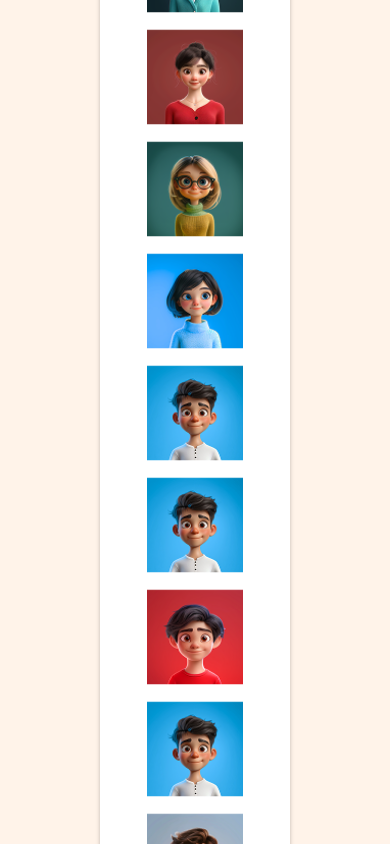
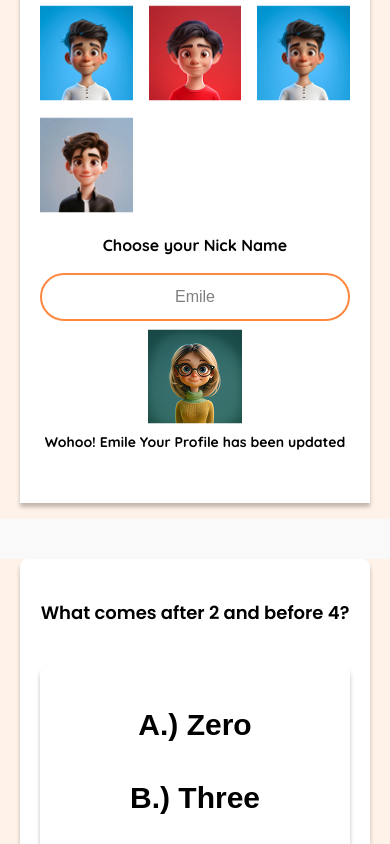
Before and after one commit to Faisalmedsnexus/acess-sec, a Next.js app: page /quiz in a window 390 px wide. Shown: the part 1156-2000 px from the top of the page. Built offline with nearby package versions, Linux system fonts and the light colour scheme.

Commit message:
add the table

```diff
--- a/src/app/access-simulator/page.js
+++ b/src/app/access-simulator/page.js
@@ -6,7 +6,7 @@ export default function page() {
   const [code, setCode] = useState("");
   const [isChecked, setIsChecked] = useState(false);
   return (
-    <section className="bg-[#f9f9f9] pb-5">
+    <section className="bg-[#f9f9f9] pb-5 p-5">
       <div className="bg-white md:w-[70%] lg:w-[50%] m-auto my-5 p-5 flex flex-col justify-center items-center shadow-lg shadow-[#00000040] rounded-lg">
         <div className=" flex flex-col md:flex-row justify-center items-center">
           <div>
--- a/src/app/choose-avatar/page.js
+++ b/src/app/choose-avatar/page.js
@@ -24,12 +24,12 @@ export default function page() {
         <h1 className="text-[25px] md:text-[40px] font-poppins  font-bold text-[#000000] text-center py-5">
           Welcome Student!
         </h1>
-        <div className="bg-white mx-[100px] m-auto p-5 shadow-[0px_4px_4px_0px_rgba(0,0,0,0.25)] pb-[50px]">
+        <div className="bg-white mx-[40px] md:mx-[100px] m-auto p-5 shadow-[0px_4px_4px_0px_rgba(0,0,0,0.25)] pb-[50px]">
           <p className="text-[16px] font-quicksand font-bold text-[#000000] text-center py-5">
             Choose your favorite avatar
           </p>
           <div className="flex justify-center">
-            <div className="grid grid-cols-1 sm:grid-cols-2 md:grid-cols-3 lg:grid-cols-5 gap-4 justify-center items-center">
+            <div className="grid grid-cols-3 md:grid-cols-3 lg:grid-cols-5 gap-4 justify-center items-center">
               {avatars.map((avatar, index) => (
                 <img
                   key={index}
--- a/src/app/home/ExploreExciting.js
+++ b/src/app/home/ExploreExciting.js
@@ -3,7 +3,7 @@ import React from "react";
 export const ExploreExciting = () => {
   return (
     <section className="flex flex-col items-center py-[50px] bg-[#398EBB]">
-      <div className="flex flex-col md:flex-row justify-center items-center mx-[50px] md:mx-[100px] lg:mx-[200px] rounded-3xl bg-[#0772AA]">
+      <div className="flex flex-col md:flex-row justify-center items-center mx-5 md:mx-[100px] lg:mx-[200px] rounded-3xl bg-[#0772AA]">
         <div className="md:ml-[100px] my-5 md:max-w-[45%]">
           <h1 className="text-[25px] md:text-[40px] font-poppins  font-bold text-white md:text-left text-center">
             Explore exciting subjects, & play your way to brilliance
--- a/src/app/home/Getintouch.js
+++ b/src/app/home/Getintouch.js
@@ -22,7 +22,7 @@ export const Getintouch = () => {
     <>
       <section className="py-[50px]">
         <div
-          className="border border-[#FE8840] m-[20px] sm:m-[70px] md:m-[100px] p-[50px]"
+          className="border border-[#FE8840] m-[20px] sm:m-[70px] md:m-[100px] p-5 md:p-[50px]"
           style={{ borderWidth: "3px" }}
         >
           <div className="flex flex-row justify-center items-center">
--- a/src/app/quiz/page.js
+++ b/src/app/quiz/page.js
@@ -86,12 +86,12 @@ export default function page() {
           <h1 className="text-[25px] md:text-[40px] font-poppins  font-bold text-[#000000] text-center py-5">
             Choose your favorite Avatar
           </h1>
-          <div className="bg-white mx-[100px] m-auto p-5 shadow-[0px_4px_4px_0px_rgba(0,0,0,0.25)] pb-[50px]">
+          <div className="bg-white mx-5 md:mx-[100px] m-auto p-5 shadow-[0px_4px_4px_0px_rgba(0,0,0,0.25)] pb-[50px]">
             <p className="text-[16px] font-quicksand font-bold text-[#000000] text-center py-5">
               Choose your favorite avatar
             </p>
             <div className="flex justify-center">
-              <div className="grid grid-cols-1 sm:grid-cols-2 md:grid-cols-3 lg:grid-cols-5 gap-4 justify-center items-center">
+              <div className="grid grid-cols-3 lg:grid-cols-5 gap-4 justify-center items-center">
                 {avatars.map((avatar, index) => (
                   <img
                     key={index}
@@ -127,7 +127,7 @@ export default function page() {
         </div>
       </section>
 
-      <section className="bg-[#f9f9f9] pt-5">
+      <section className="bg-[#f9f9f9] py-5">
         <div className="bg-[#fff3e9] md:w-[70%] lg:w-[50%] m-auto ">
           {/* <h1 className="text-[25px] md:text-[40px] font-poppins  font-bold text-[#000000] text-center py-5">
             Levels
@@ -183,7 +183,7 @@ export default function page() {
               Subsection Chosen : <span className="font-bold"> Algebra</span>
             </p>
           </div> */}
-          <div className="bg-white mx-[100px] m-auto p-5 shadow-[0px_4px_4px_0px_rgba(0,0,0,0.25)] pb-[50px] rounded-lg text-center">
+          <div className="bg-white mx-5 md:mx-[100px] m-auto p-5 shadow-[0px_4px_4px_0px_rgba(0,0,0,0.25)] pb-[50px] rounded-lg text-center">
             {quizCompleted ? (
               <div>
                 <h1 className="text-2xl font-bold">Quiz Completed!</h1>
@@ -205,7 +205,7 @@ export default function page() {
                   {questions[currentQuestion].question}
                 </p>
 
-                <div className="bg-white mx-[100px] m-auto p-5 shadow-[0px_4px_4px_0px_rgba(0,0,0,0.25)] pb-[50px] mt-5 rounded-lg mb-5 flex flex-col justify-center items-center">
+                <div className="bg-white m-auto p-5 shadow-[0px_4px_4px_0px_rgba(0,0,0,0.25)] pb-[50px] mt-5 rounded-lg mb-5 flex flex-col justify-center items-center">
                   {questions[currentQuestion].options.map((option, index) => (
                     <div
                       key={option}
```
